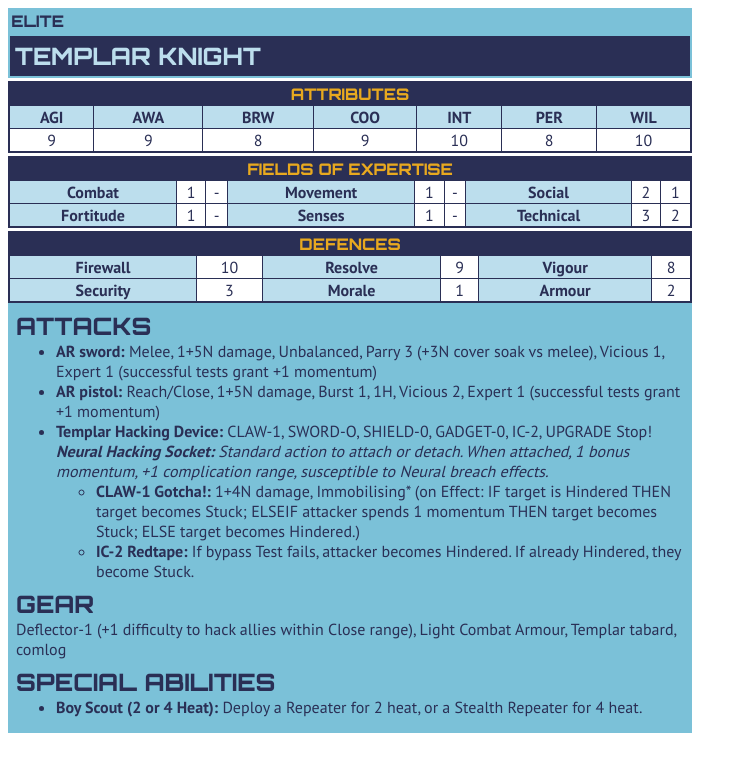
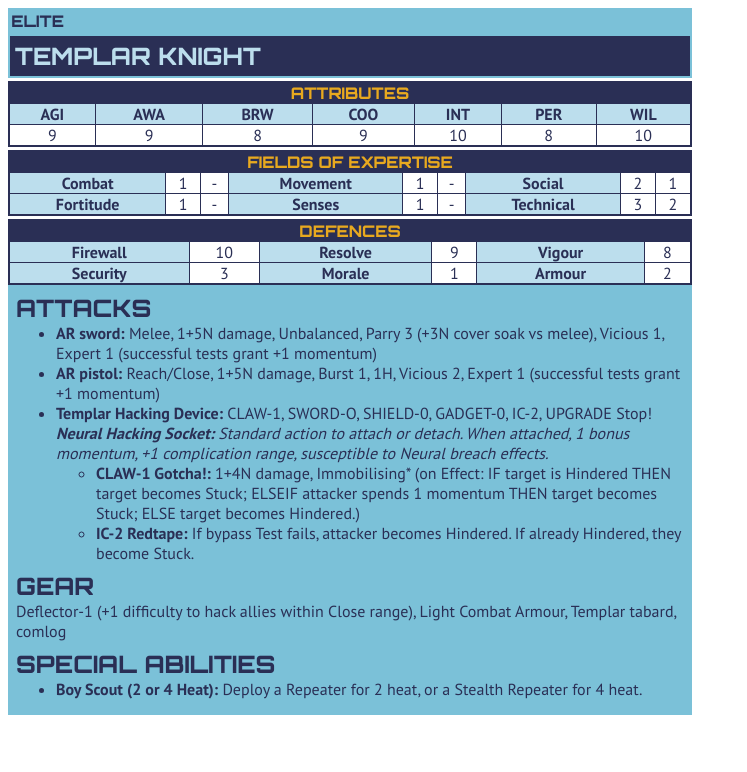
Before and after one commit to gpofcher/InfinityStatBlocks, a plain HTML site: page TemplarKnight.html in a window 1280 px wide. Shown: the whole page, without its empty margins (0-747 px from the left). Drawn offline with Linux system fonts and the light colour scheme.

Commit message:
Update style.css

```diff
--- a/style.css
+++ b/style.css
@@ -3,7 +3,7 @@
 
 html {
   font-family: 'PT Sans', sans-serif;
-  min-width: 292px;
+  min-width: 330px;
   max-width: 700px;
   color: #2a2f55;
 }
@@ -46,6 +46,7 @@ table {
 td, th {
   border: 1px solid #2a2f55;
   text-align: center;
+  padding: 0px 3px;
 }
 
 thead {
@@ -78,3 +79,4 @@ ul, p {
 .abilityname {
     font-weight: 700;
 }
+/* #endregion drawer */
```
